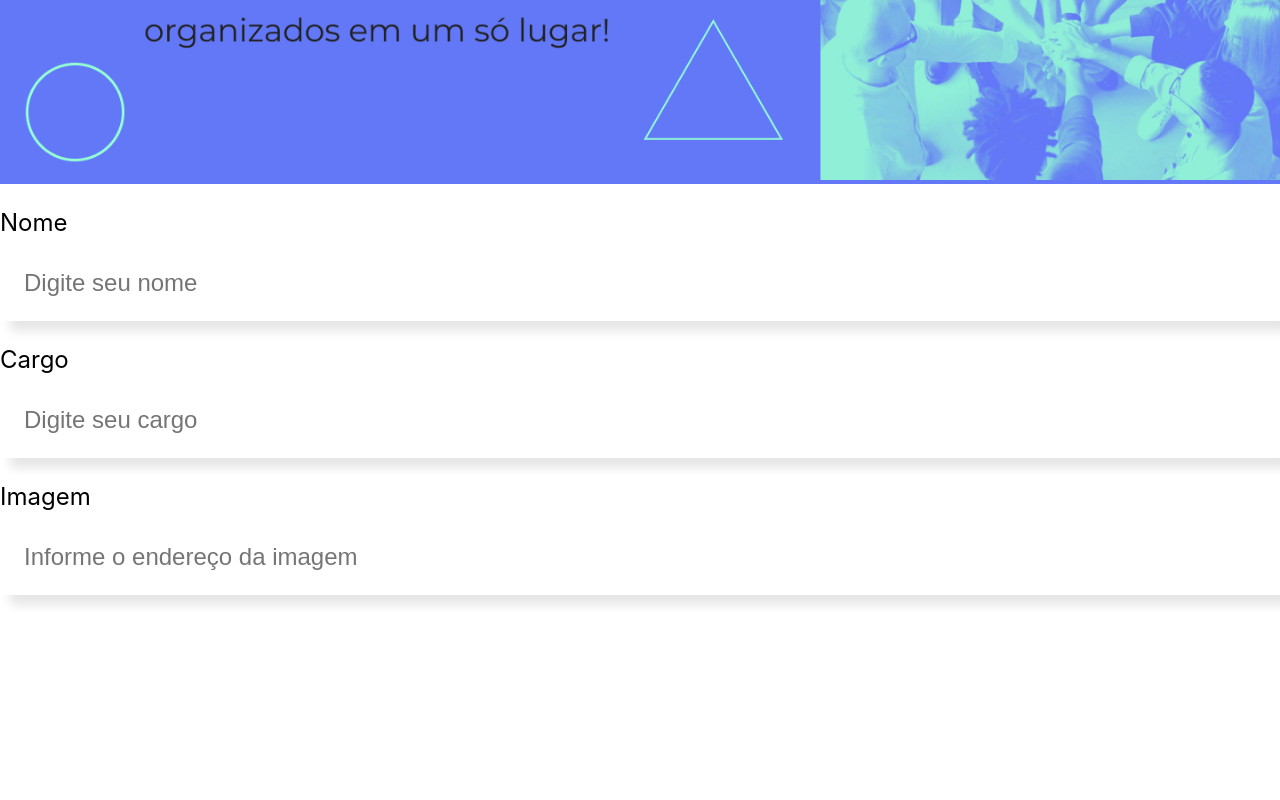
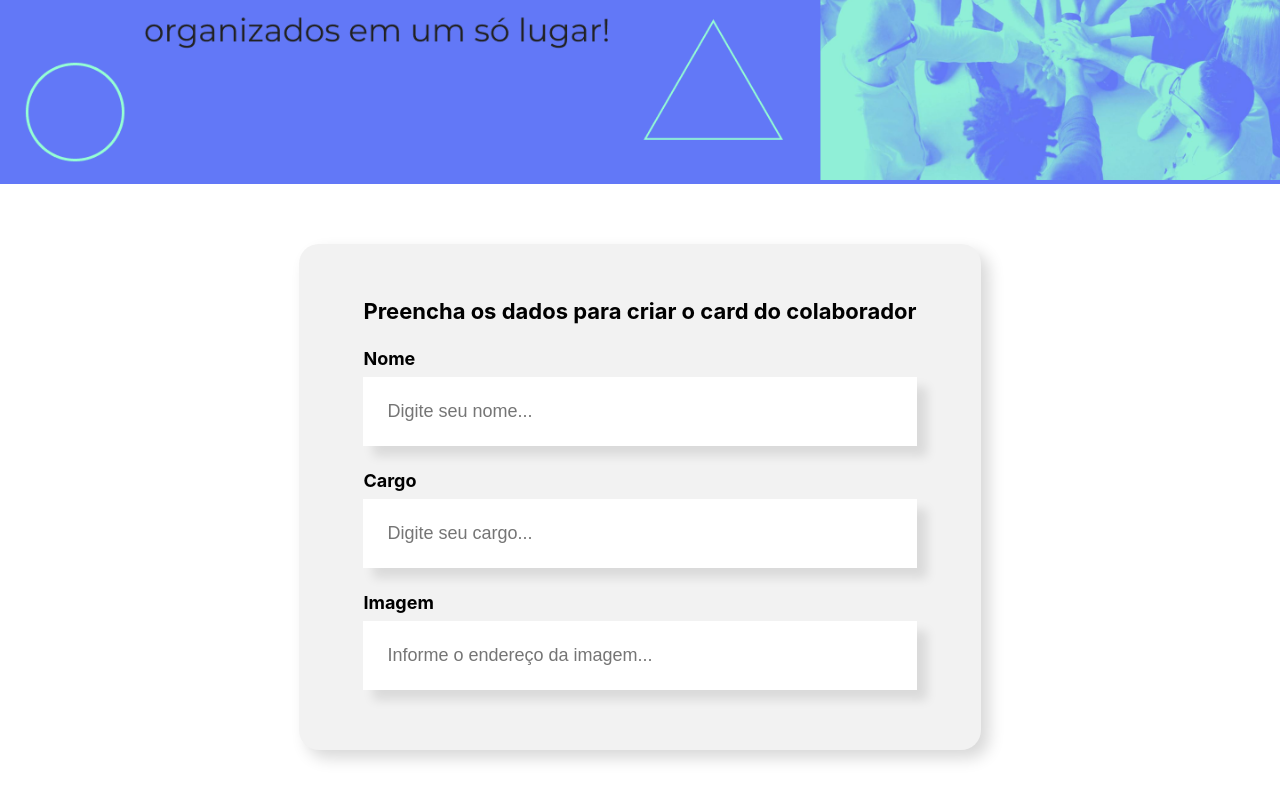
Before and after one commit to camillamendess/react-organo, a React (Create React App) app: page / in a window 1280 px wide. Shown: the part 314-1114 px from the top of the page. Before the commit the page ends 933 px from the top, so only its background shows below. Built offline with nearby package versions, Linux system fonts and the light colour scheme.

Commit message:
add new files

```diff
--- a/src/App.js
+++ b/src/App.js
@@ -1,13 +1,11 @@
 import Banner from "./componentes/Banner/Banner";
-import CampoTexto from "./componentes/CampoTexto";
+import Formulario from "./componentes/Formulario";
 
 function App() {
   return (
     <div className="App">
       <Banner />
-      <CampoTexto label="Nome" placeholder="Digite seu nome" />
-      <CampoTexto label="Cargo" placeholder="Digite seu cargo" />
-      <CampoTexto label="Imagem" placeholder="Informe o endereço da imagem" />
+      <Formulario></Formulario>
     </div>
   );
 }
--- a/src/componentes/CampoTexto/CampoTexto.css
+++ b/src/componentes/CampoTexto/CampoTexto.css
@@ -5,7 +5,8 @@
 .campo-texto label {
   display: block;
   margin-bottom: 8px;
-  font-size: 24px;
+  font-size: 18px;
+  font-weight: bold;
 }
 
 .campo-texto input {
@@ -13,7 +14,7 @@
   box-shadow: 10px 10px 10px rgba(0, 0, 0, 0.1);
   width: 100%;
   border: none;
-  font-size: 24px;
+  font-size: 18px;
   padding: 24px;
   box-sizing: border-box;
 }
--- a/src/componentes/CampoTexto/index.js
+++ b/src/componentes/CampoTexto/index.js
@@ -1,10 +1,12 @@
 import "./CampoTexto.css";
 
 const CampoTexto = (props) => {
+  const placeholderModificada = `${props.placeholder}...`;
+
   return (
     <div className="campo-texto">
       <label>{props.label}</label>
-      <input type="text" placeholder={props.placeholder} />
+      <input type="text" placeholder={placeholderModificada} />
     </div>
   );
 };
--- /dev/null
+++ b/src/componentes/Formulario/Formulario.css
@@ -0,0 +1,17 @@
+.formulario {
+  display: flex;
+  justify-content: center;
+  margin: 60px 0;
+}
+
+.formulario form {
+  max-width: 80%;
+  background-color: #f2f2f2;
+  border-radius: 20px;
+  padding: 36px 64px;
+  box-shadow: 8px 8px 16px #00000028;
+}
+
+.titulo {
+  font-size: 22px;
+}
--- /dev/null
+++ b/src/componentes/Formulario/index.js
@@ -0,0 +1,19 @@
+import "./Formulario.css";
+import CampoTexto from "../CampoTexto";
+
+const Formulario = () => {
+  return (
+    <section className="formulario">
+      <form>
+        <h2 className="titulo">
+          Preencha os dados para criar o card do colaborador
+        </h2>
+        <CampoTexto label="Nome" placeholder="Digite seu nome" />
+        <CampoTexto label="Cargo" placeholder="Digite seu cargo" />
+        <CampoTexto label="Imagem" placeholder="Informe o endereço da imagem" />
+      </form>
+    </section>
+  );
+};
+
+export default Formulario;
```
Also changed, not shown: arq.txt (deleted), 1 other file (tests, documents, lock files or other folders).
